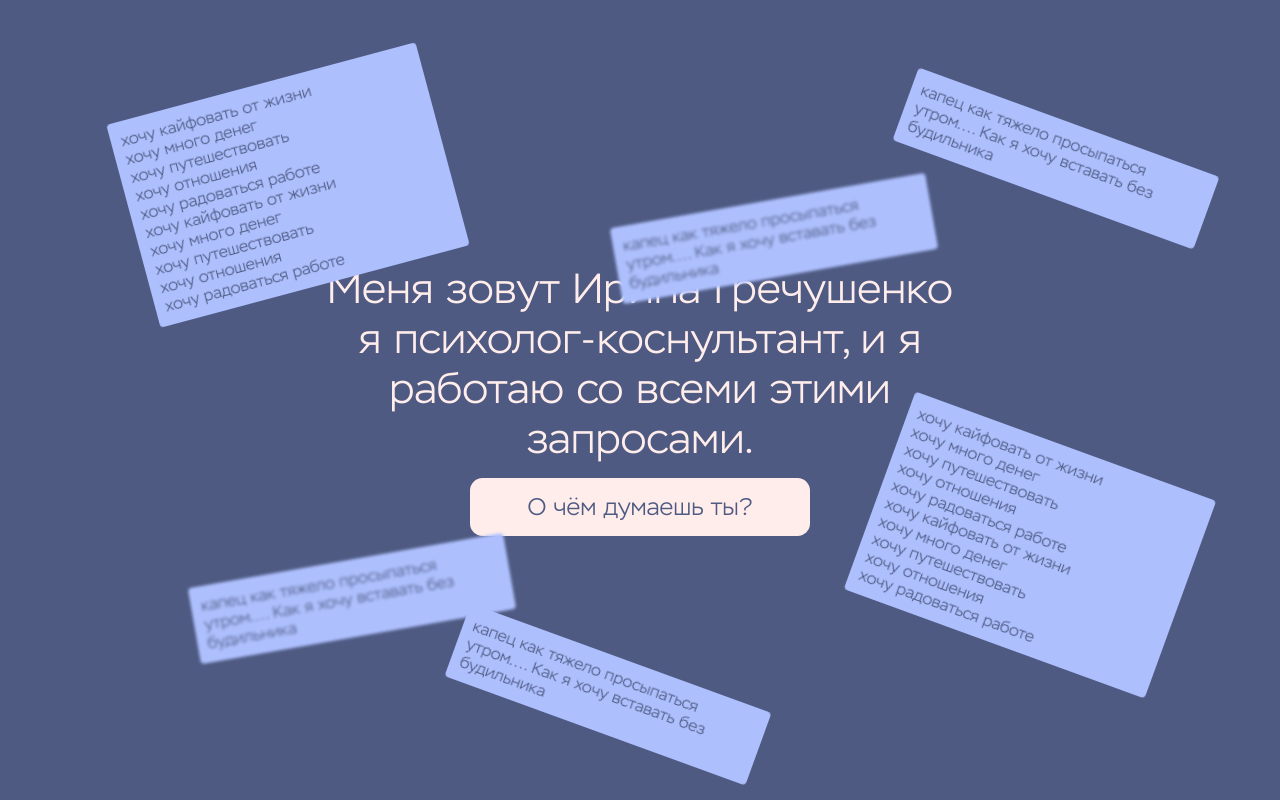
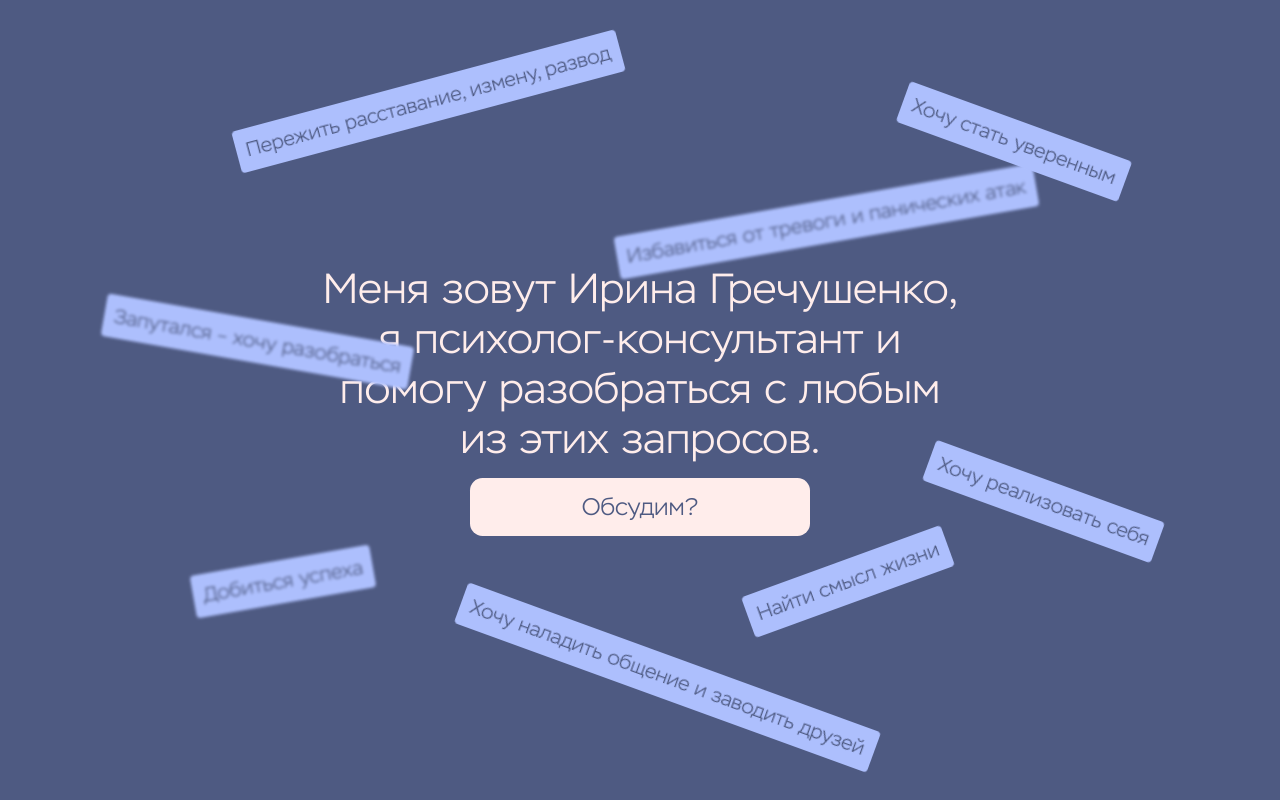
Before and after one commit to evgeniy-popov-jsx/psychologist-s-website, a React (Vite) app: page / in a window 1280 px wide. Built offline with nearby package versions, Linux system fonts and the light colour scheme.

Commit message:
last update

```diff
--- a/src/application/mock/inquiries.ts
+++ b/src/application/mock/inquiries.ts
@@ -1,14 +1,79 @@
-export const inquiries = {
-  card1:
-    'хочу кайфовать от жизни\nхочу много денег\nхочу путешествовать\nхочу отношения\nхочу радоваться работе\nхочу кайфовать от жизни\nхочу много денег\nхочу путешествовать\nхочу отношения\nхочу радоваться работе',
-  card2:
-    'капец как тяжело просыпаться утром.... Как я хочу вставать без будильника',
-  card3:
-    'капец как тяжело просыпаться утром.... Как я хочу вставать без будильника',
-  card4:
-    'капец как тяжело просыпаться утром.... Как я хочу вставать без будильника',
-  card5:
-    'капец как тяжело просыпаться утром.... Как я хочу вставать без будильника',
-  card6:
-    'хочу кайфовать от жизни\nхочу много денег\nхочу путешествовать\nхочу отношения\nхочу радоваться работе\nхочу кайфовать от жизни\nхочу много денег\nхочу путешествовать\nхочу отношения\nхочу радоваться работе',
+export const inquiries = () => {
+  const cards = [
+    [
+      'Пережить расставание, измену, развод',
+      'Избавиться от тревоги и панических атак',
+      'Хочу стать уверенным',
+      'Добиться успеха',
+      'Запутался – хочу разобраться',
+      'Хочу наладить общение и заводить друзей',
+      'Хочу реализовать себя',
+      'Найти смысл жизни',
+    ],
+    [
+      'Выйти из любовного треугольника',
+      'Справиться со страхами и отвержением',
+      'У меня низкая самооценка',
+      'Хочу реализовать себя',
+      'Преодолеть кризис',
+      'Чувствую себя одиноко, даже среди людей',
+      'Принять важное решение',
+      'Хочу, чтобы меня ценили',
+    ],
+    [
+      'Хочу его забыть',
+      'Контролировать злость и раздражение',
+      'Хочу, чтобы меня ценили',
+      'Ставить цели и достигать их',
+      'Найти смысл жизни',
+      'Хочу избавиться от перфекционизма',
+      'Боюсь перемен',
+      'Улучшить качество жизни',
+    ],
+    [
+      'Устала от одиночества',
+      'Избавиться от чувства вины и стыда',
+      'Хочу принять себя',
+      'Избавиться от лени и прокрастинации',
+      'Боюсь перемен',
+      'Наладить питание',
+      'Выгорание',
+      'Улучшить качество жизни',
+    ],
+    [
+      'Научиться строить здоровые отношения',
+      'Освоить навыки справления со стрессом',
+      'Надоело быть должным всем',
+      'Принять важное решение',
+      'Не знаю, куда двигаться дальше',
+      'Остановить переедание',
+      'Преодолеть кризис',
+      'Найти смысл жизни',
+    ],
+    [
+      'Избавиться от синдрома «хорошей девочки»',
+      'Преодолеть внутренний конфликт',
+      'Хочу перестать зависеть от чужого мнения',
+      'Улучшить качество жизни',
+      'Устала от вечной гонки',
+      'Выгорание',
+      'Справиться со страхами и отвержением',
+      'Избавиться от лени и прокрастинации',
+    ],
+  ];
+
+  const currentHour = new Date().getHours();
+  const index = Math.floor(currentHour / 2) % cards.length;
+  const selectedCards = cards[index];
+
+  return {
+    card1: selectedCards[0],
+    card2: selectedCards[1],
+    card3: selectedCards[2],
+    card4: selectedCards[3],
+    card5: selectedCards[4],
+    card6: selectedCards[5],
+    card7: selectedCards[6],
+    card8: selectedCards[7],
+  };
 };
--- a/src/presentation/components/Message/index.tsx
+++ b/src/presentation/components/Message/index.tsx
@@ -1,8 +1,8 @@
-import React, { useEffect, useState } from 'react';
+import React, { ReactNode, useEffect, useState } from 'react';
 import { Styled } from './styles';
 import { messageManagerStore } from 'application/stores/messageStore';
 
-export const Message: React.FC<{ id: string; children: string }> = ({
+export const Message: React.FC<{ id: string; children: ReactNode }> = ({
   id,
   children,
 }) => {
--- a/src/presentation/components/Message/styles.ts
+++ b/src/presentation/components/Message/styles.ts
@@ -14,8 +14,12 @@ const Message = styled(motion.div)`
   cursor: default;
   z-index: 4;
 
+  span {
+    font-style: italic;
+  }
+
   &::before {
-    content: "";
+    content: '';
     position: absolute;
     top: -15px;
     right: 40px;
@@ -27,7 +31,7 @@ const Message = styled(motion.div)`
   }
 
   &::after {
-    content: "";
+    content: '';
     position: absolute;
     top: -16px;
     right: 40px;
@@ -78,5 +82,5 @@ export const Styled = {
   Message,
   CloseButton,
   Span,
-  QuestionIcon
+  QuestionIcon,
 };
--- a/src/presentation/pages/Main/index.tsx
+++ b/src/presentation/pages/Main/index.tsx
@@ -50,20 +50,13 @@ export const Main = () => {
     <Styled.Container $width={viewportWidth} $height={viewportHeight}>
       <Styled.PreviewText>
         <Styled.Text>
-          Меня зовут Ирина Гречушенко я психолог-коснультант, и я работаю со
-          всеми этими запросами.
+          Меня зовут Ирина Гречушенко, <br />я психолог-консультант и помогу разобраться с
+          любым из этих запросов.
         </Styled.Text>
-        <Styled.Link to={'/draw'}>О чём думаешь ты?</Styled.Link>
+        <Styled.Link to={'/draw'}>Обсудим?</Styled.Link>
       </Styled.PreviewText>
-      <Styled.Card
-        $rotate={-15}
-        $mouseX={mouseX}
-        $mouseY={mouseY}
-        $top={10}
-        $left={10}
-        $width={300}
-      >
-        {renderTextWithBreaks(inquiries.card1)}
+      <Styled.Card $rotate={-15} $mouseX={mouseX} $mouseY={mouseY} $top={10} $left={18}>
+        {renderTextWithBreaks(inquiries().card1)}
       </Styled.Card>
       <Styled.Card
         $rotate={-10}
@@ -71,20 +64,12 @@ export const Main = () => {
         $mouseY={mouseY}
         $top={25}
         $left={48}
-        $width={300}
         $blur
       >
-        {renderTextWithBreaks(inquiries.card2)}
+        {renderTextWithBreaks(inquiries().card2)}
       </Styled.Card>
-      <Styled.Card
-        $rotate={20}
-        $mouseX={mouseX}
-        $mouseY={mouseY}
-        $top={15}
-        $left={70}
-        $width={300}
-      >
-        {renderTextWithBreaks(inquiries.card3)}
+      <Styled.Card $rotate={20} $mouseX={mouseX} $mouseY={mouseY} $top={15} $left={70}>
+        {renderTextWithBreaks(inquiries().card3)}
       </Styled.Card>
       <Styled.Card
         $rotate={-10}
@@ -92,30 +77,28 @@ export const Main = () => {
         $mouseY={mouseY}
         $top={70}
         $left={15}
-        $width={300}
         $blur
       >
-        {renderTextWithBreaks(inquiries.card4)}
+        {renderTextWithBreaks(inquiries().card4)}
       </Styled.Card>
       <Styled.Card
-        $rotate={20}
+        $rotate={10}
         $mouseX={mouseX}
         $mouseY={mouseY}
-        $top={82}
-        $left={35}
-        $width={300}
+        $top={40}
+        $left={8}
+        $blur
       >
-        {renderTextWithBreaks(inquiries.card5)}
+        {renderTextWithBreaks(inquiries().card5)}
       </Styled.Card>
-      <Styled.Card
-        $rotate={20}
-        $mouseX={mouseX}
-        $mouseY={mouseY}
-        $top={55}
-        $left={68}
-        $width={300}
-      >
-        {renderTextWithBreaks(inquiries.card6)}
+      <Styled.Card $rotate={20} $mouseX={mouseX} $mouseY={mouseY} $top={82} $left={35}>
+        {renderTextWithBreaks(inquiries().card6)}
+      </Styled.Card>
+      <Styled.Card $rotate={20} $mouseX={mouseX} $mouseY={mouseY} $top={60} $left={72}>
+        {renderTextWithBreaks(inquiries().card7)}
+      </Styled.Card>
+      <Styled.Card $rotate={-20} $mouseX={mouseX} $mouseY={mouseY} $top={70} $left={58}>
+        {renderTextWithBreaks(inquiries().card8)}
       </Styled.Card>
     </Styled.Container>
   );
--- a/src/presentation/pages/Main/styles.ts
+++ b/src/presentation/pages/Main/styles.ts
@@ -66,7 +66,6 @@ const Link = styled(RLink)`
 const Card = styled.div.attrs<{
   $top: number;
   $left: number;
-  $width: number;
   $mouseX: number;
   $mouseY: number;
   $rotate: number;
@@ -82,11 +81,12 @@ const Card = styled.div.attrs<{
   },
 }))`
   position: absolute;
+  display: block;
   top: ${(props) => `${props.$top}%`};
   left: ${(props) => `${props.$left}%`};
-  width: ${(props) => `${props.$width}px`};
   background-color: var(--accent-color);
   padding: 10px;
+  font-size: 20px;
   border-radius: 4px;
   color: var(--bg-color);
   user-select: none;
@@ -114,13 +114,11 @@ const Card = styled.div.attrs<{
     font-size: 15px;
     top: ${(props) => `${props.$top + 5}%`};
     left: ${(props) => `${props.$left - 5}%`};
-    width: ${(props) => `${props.$width - 80}px`};
   }
   @media (max-width: 760px) {
     font-size: 15px;
     top: ${(props) => `${props.$top}%`};
     left: ${(props) => `${props.$left - 10}%`};
-    width: ${(props) => `${props.$width - 80}px`};
     filter: blur(2px);
     &:hover {
       filter: none;
@@ -130,7 +128,6 @@ const Card = styled.div.attrs<{
     font-size: 15px;
     top: ${(props) => `${props.$top}%`};
     left: ${(props) => `${props.$left - 10}%`};
-    width: ${(props) => `${props.$width - 130}px`};
     filter: blur(2px);
     &:hover {
       filter: none;
@@ -140,7 +137,6 @@ const Card = styled.div.attrs<{
     font-size: 12px;
     top: ${(props) => `${props.$top}%`};
     left: ${(props) => `${props.$left - 15}%`};
-    width: ${(props) => `${props.$width - 130}px`};
     filter: blur(2px);
     &:hover {
       filter: none;
@@ -150,7 +146,6 @@ const Card = styled.div.attrs<{
     font-size: 12px;
     top: ${(props) => `${props.$top}%`};
     left: ${(props) => `${props.$left - 15}%`};
-    width: ${(props) => `${props.$width - 130}px`};
     filter: blur(2px);
     &:hover {
       filter: none;
```
Also changed, not shown: src/presentation/pages/DrawingBoard/index.tsx (+13 -4 lines), src/presentation/pages/Education/index.tsx (+62 -70 lines), src/presentation/pages/Photos/index.tsx (+14 -15 lines), src/presentation/pages/Price/index.tsx (+29 -17 lines), 1 other file (tests, documents, lock files or other folders).
